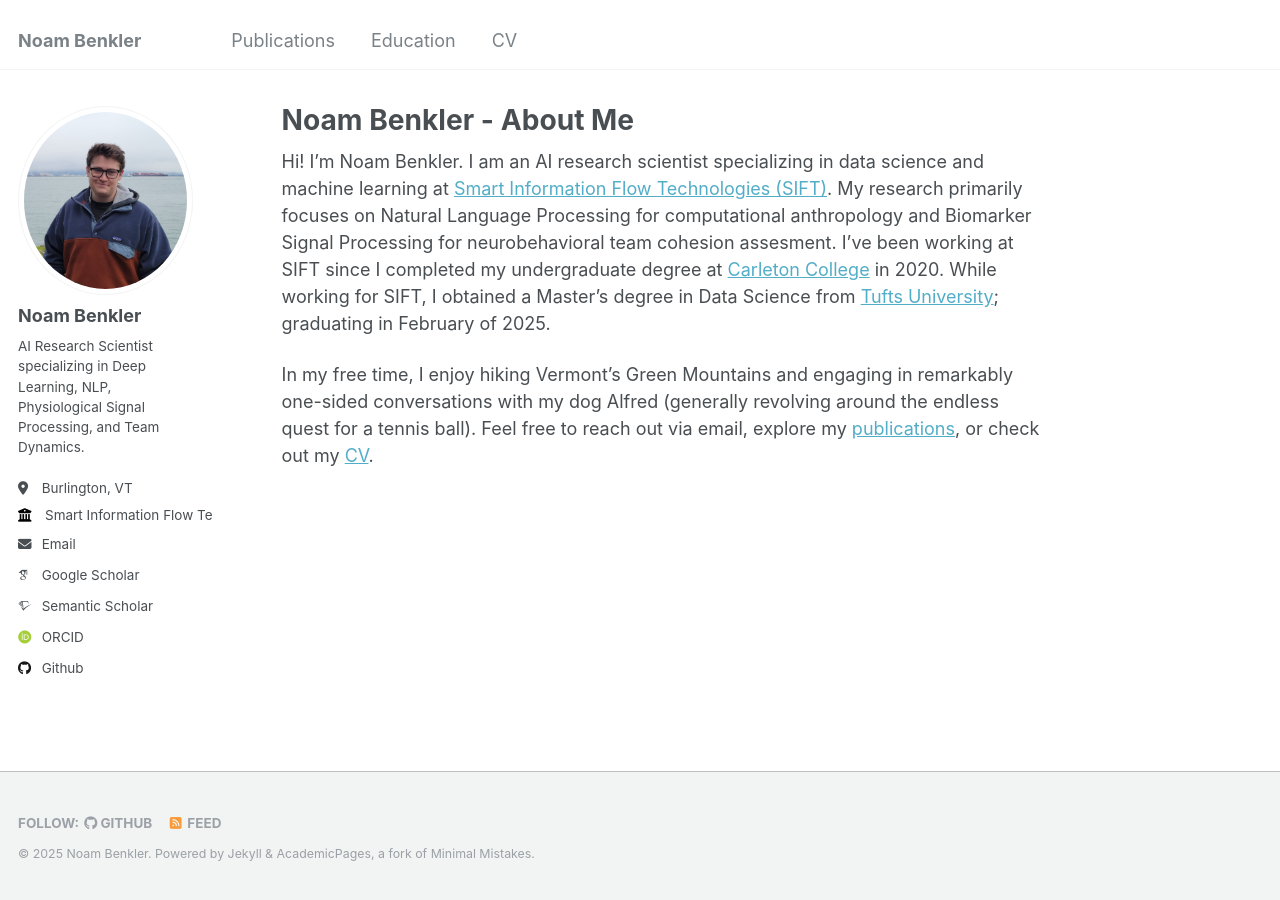
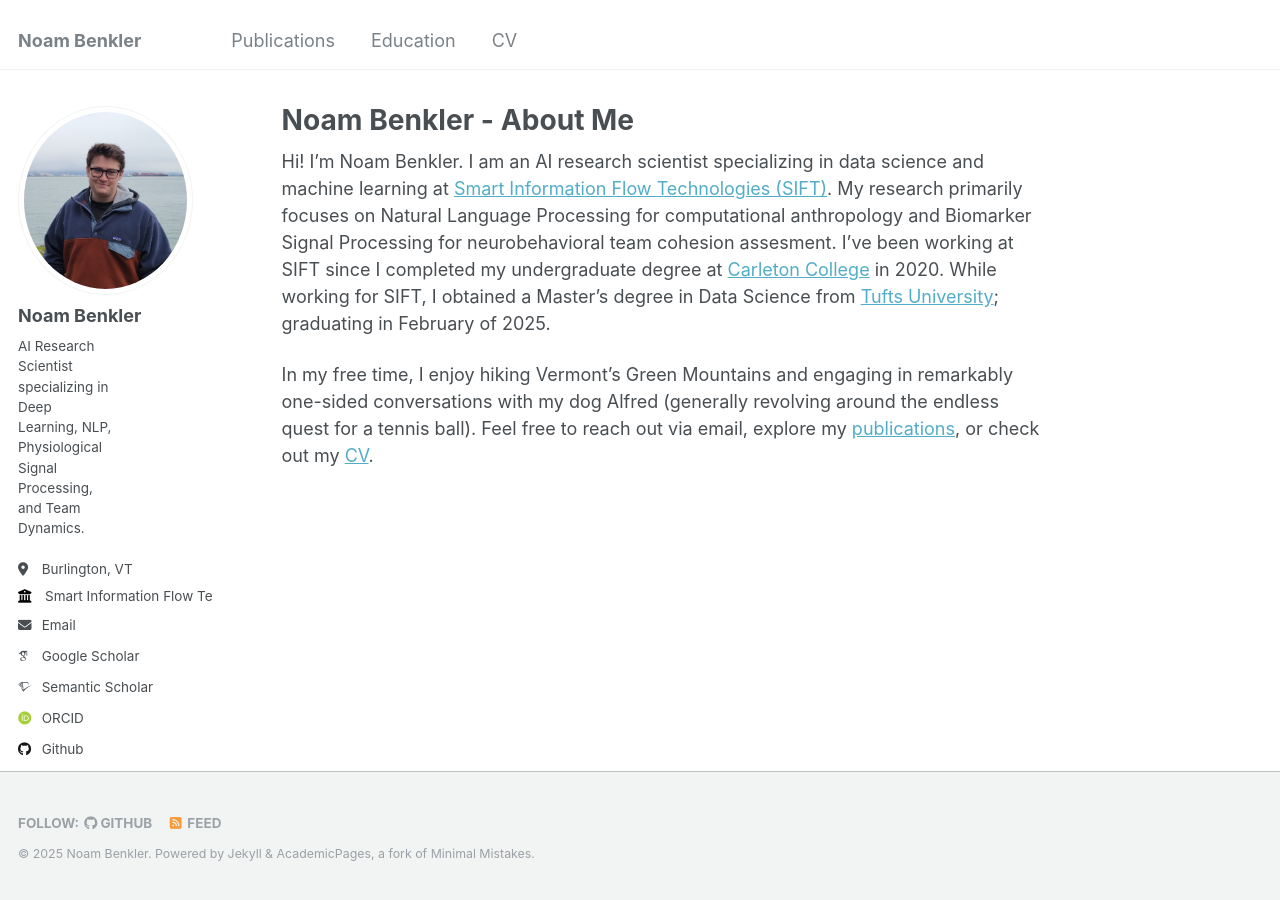
Before and after one commit to benklern/benklern.github.io, a Jekyll site: the page built from _pages/about.md, in a window 1280 px wide. Built offline with Jekyll 4.4.1, drawn with Linux system fonts in a browser that asks for light colours; some web fonts are replaced.

Commit message:
more sidebar padding

```diff
--- a/_sass/_sidebar.scss
+++ b/_sass/_sidebar.scss
@@ -146,7 +146,7 @@
 
 .author__bio {
   margin: 0;
-  margin-right: 15px;
+  margin-right: 100px;
 
   @include breakpoint($large) {
     margin-top: 10px;
@@ -187,7 +187,7 @@
   position: absolute;
   right: 0;
   margin-top: 15px;
-  margin-right: 15px;
+  margin-right: 100px;
   padding: 10px;
   list-style-type: none;
   border: 1px solid $border-color;
```
